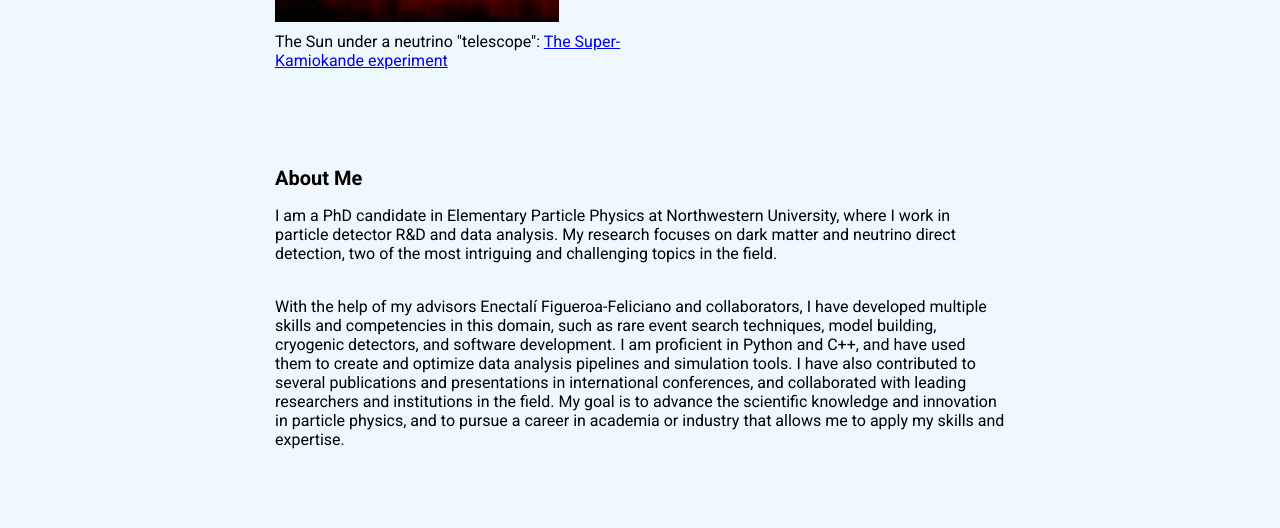
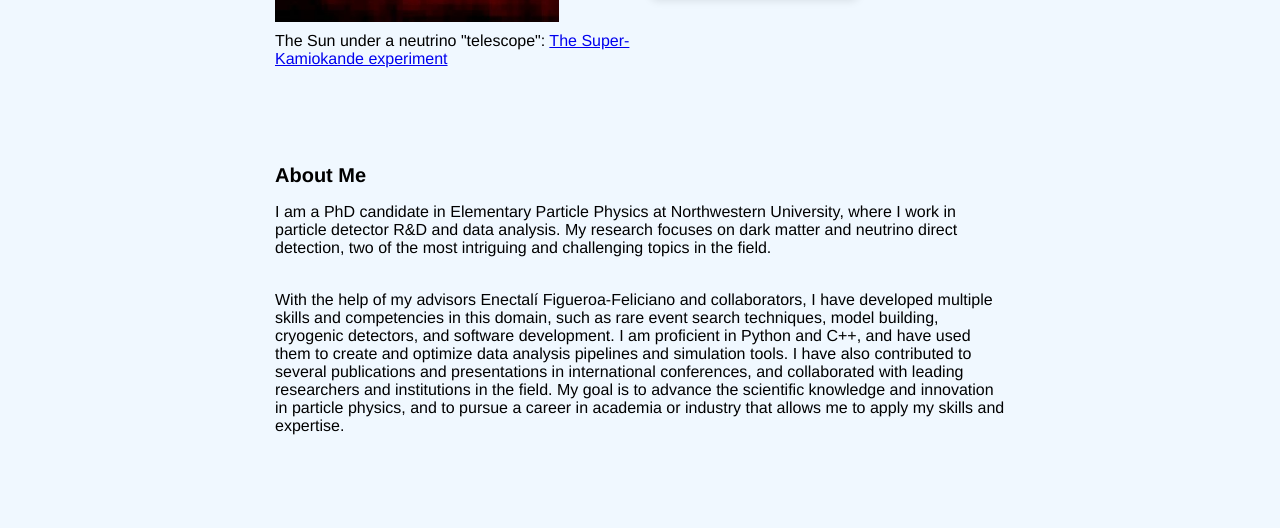
Before and after one commit to RyanChromium/ranchen.github.io, a plain HTML site: page index.html in a window 1280 px wide. Shown: the part 481-1009 px from the top of the page. Drawn offline with Linux system fonts and the light colour scheme.

Commit message:
format of navbar

```diff
--- a/css/typography.css
+++ b/css/typography.css
@@ -1,10 +1,8 @@
-/*body {
+body {
   font-family: "Helvetica Neue", Helvetica, Arial, sans-serif;
-}*/
+}
 
-body, .navbar, .header-text, .body-text {
-  font-family: 'Roboto', sans-serif;
-}
+
 
 .nav-title {
   font-weight: 700;
```
Also changed, not shown: project-pages/funnythings.html (+0 -2 lines).
